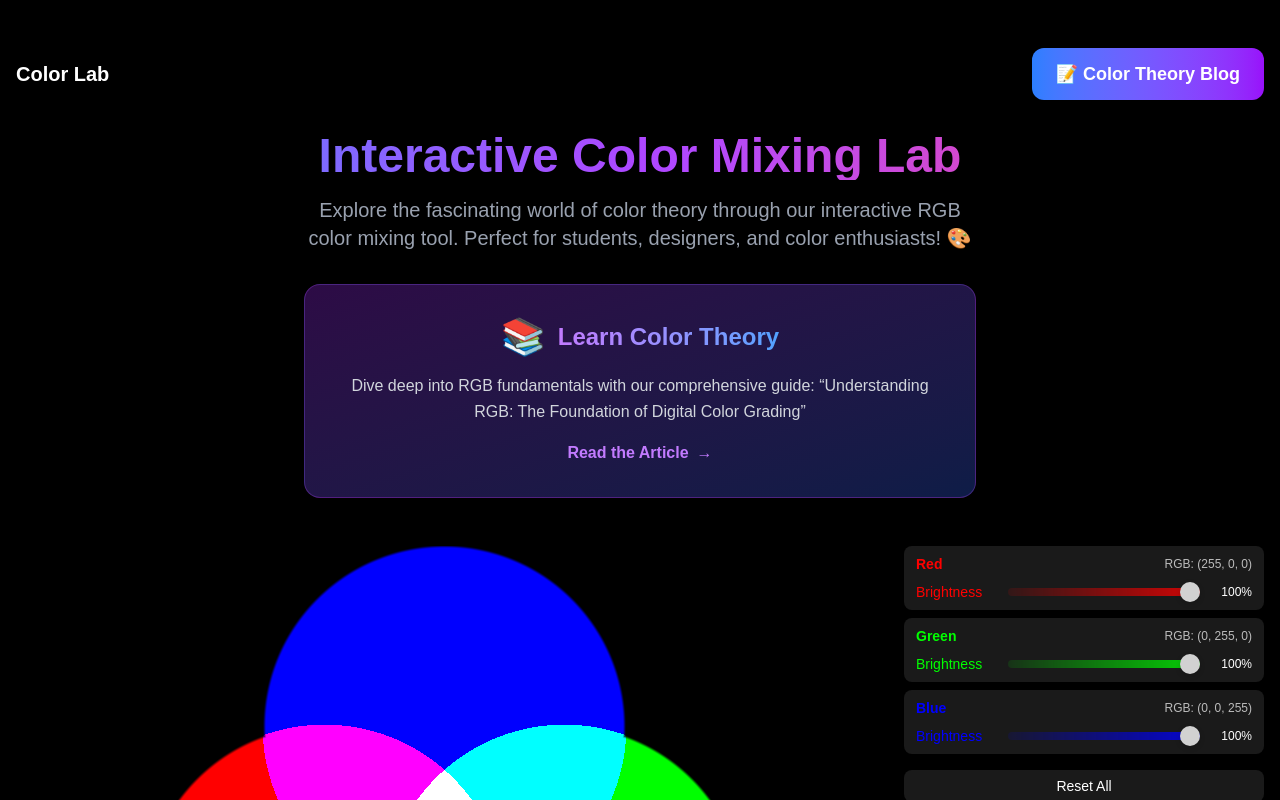
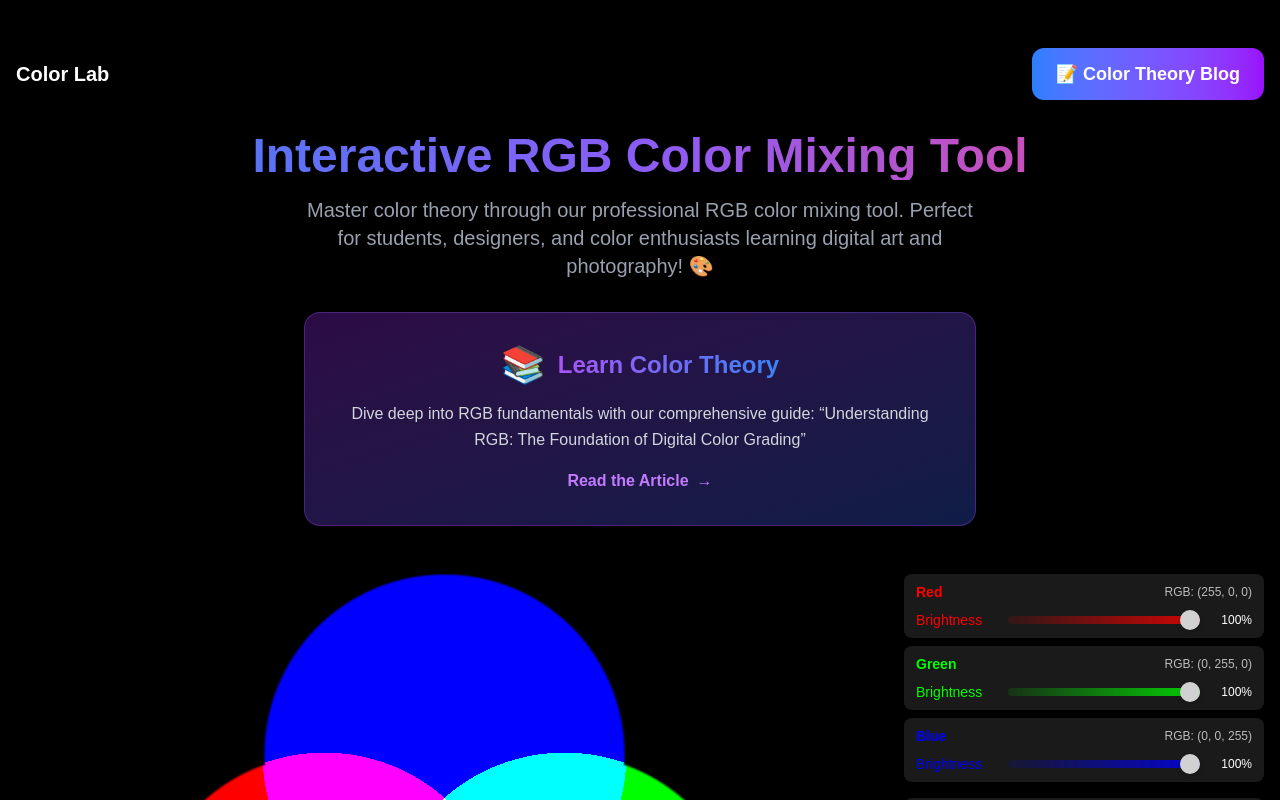
Before and after one commit to Jeffiano/color-hinter, a Next.js app: page / in a window 1280 px wide. Shown: the top 800 px of the page. Built offline with nearby package versions, Linux system fonts and the light colour scheme.

Commit message:
本地部署字体适配

```diff
--- a/app/blog/[slug]/page.tsx
+++ b/app/blog/[slug]/page.tsx
@@ -122,7 +122,7 @@ export default async function BlogPostPage({ params }: Props) {
 
             {/* Article Header */}
             <header className="mb-12">
-              <h1 className="text-4xl md:text-5xl font-bold mb-6 bg-gradient-to-r from-blue-500 via-purple-500 to-pink-500 bg-clip-text text-transparent leading-tight">
+              <h1 className="text-4xl md:text-5xl font-bold mb-6 gradient-text leading-tight">
                 {post.title}
               </h1>
 
--- a/app/globals.css
+++ b/app/globals.css
@@ -1,4 +1,5 @@
 @import "tailwindcss";
+@import "./gradient-text.css";
 
 :root {
   --background: #ffffff;
--- /dev/null
+++ b/app/gradient-text.css
@@ -0,0 +1,83 @@
+/* 渐变文字的兼容性样式 */
+.gradient-text {
+  /* 基础文字颜色作为降级方案 */
+  color: #3b82f6 !important; /* blue-500 */
+
+  /* 渐变文字 - 使用所有浏览器前缀 */
+  background: linear-gradient(to right, #3b82f6, #8b5cf6, #ec4899) !important;
+  background: -webkit-linear-gradient(to right, #3b82f6, #8b5cf6, #ec4899) !important;
+  background: -moz-linear-gradient(to right, #3b82f6, #8b5cf6, #ec4899) !important;
+  background: -o-linear-gradient(to right, #3b82f6, #8b5cf6, #ec4899) !important;
+
+  /* 背景裁剪 - 添加所有前缀 */
+  -webkit-background-clip: text !important;
+  -moz-background-clip: text !important;
+  background-clip: text !important;
+
+  /* 文字透明 - 添加前缀 */
+  -webkit-text-fill-color: transparent !important;
+  -moz-text-fill-color: transparent !important;
+}
+
+/* 修复 Safari 和某些移动浏览器的问题 */
+.gradient-text {
+  /* 强制重绘 */
+  transform: translateZ(0);
+  will-change: background;
+}
+
+/* 不支持背景裁剪的浏览器降级 */
+@supports not (-webkit-background-clip: text) {
+  .gradient-text {
+    color: #3b82f6 !important;
+    background: none !important;
+    -webkit-text-fill-color: initial !important;
+    -moz-text-fill-color: initial !important;
+  }
+}
+
+/* iOS Safari 特殊处理 */
+@supports (-webkit-touch-callout: none) {
+  .gradient-text {
+    -webkit-background-clip: text;
+    -webkit-text-fill-color: transparent;
+    background-attachment: fixed;
+  }
+}
+
+/* 特殊处理某些移动浏览器 */
+.gradient-text-purple-blue {
+  color: #8b5cf6 !important; /* purple-500 降级色 */
+  background: linear-gradient(to right, #a855f7, #3b82f6) !important;
+  background: -webkit-linear-gradient(to right, #a855f7, #3b82f6) !important;
+  -webkit-background-clip: text !important;
+  -moz-background-clip: text !important;
+  background-clip: text !important;
+  -webkit-text-fill-color: transparent !important;
+  -moz-text-fill-color: transparent !important;
+  transform: translateZ(0);
+}
+
+@supports not (-webkit-background-clip: text) {
+  .gradient-text-purple-blue {
+    color: #8b5cf6 !important;
+    background: none !important;
+    -webkit-text-fill-color: initial !important;
+    -moz-text-fill-color: initial !important;
+  }
+}
+
+/* 调试模式 - 开发环境中显示边框帮助识别问题 */
+@media screen and (max-width: 768px) {
+  .gradient-text,
+  .gradient-text-purple-blue {
+    /* 临时调试边框 */
+    /* border: 1px solid red; */
+    /* 确保字体加载 */
+    font-family: inherit;
+    /* 防止文字被裁剪 */
+    line-height: 1.2;
+    display: block;
+    word-wrap: break-word;
+  }
+}
--- a/app/layout.tsx
+++ b/app/layout.tsx
@@ -66,7 +66,7 @@ export default function RootLayout({
 }: Readonly<{
   children: React.ReactNode;
 }>) {
-  // JSON-LD structured data
+  // 增强的 JSON-LD 结构化数据
   const jsonLd = {
     '@context': 'https://schema.org',
     '@type': 'WebSite',
@@ -85,12 +85,29 @@ export default function RootLayout({
       '@type': 'Person',
       name: 'Leif Lumière',
       url: siteConfig.url,
+      jobTitle: 'Digital Color Theory Expert',
+      knowsAbout: ['Color Theory', 'Digital Photography', 'Color Grading', 'RGB Color Mixing']
     },
     publisher: {
       '@type': 'Organization',
       name: siteConfig.name,
       url: siteConfig.url,
+      logo: {
+        '@type': 'ImageObject',
+        url: `${siteConfig.url}/og-image.svg`
+      }
     },
+    mainEntity: {
+      '@type': 'SoftwareApplication',
+      name: 'RGB Color Mixing Tool',
+      applicationCategory: 'EducationalApplication',
+      operatingSystem: 'Web Browser',
+      offers: {
+        '@type': 'Offer',
+        price: '0',
+        priceCurrency: 'USD'
+      }
+    }
   };
 
   return (
--- a/app/page.tsx
+++ b/app/page.tsx
@@ -6,6 +6,29 @@ import { ColorState, ColorControls, HoveredColor } from "@/types";
 import { ControlPanel } from "@/components/ControlPanel";
 import { ColorMixingCanvas } from "@/components/ColorMixingCanvas";
 import Features from "@/components/Features";
+
+// SEO 优化：添加主页面的结构化数据
+const pageJsonLd = {
+  "@context": "https://schema.org",
+  "@type": "WebApplication",
+  "name": "Interactive RGB Color Mixing Tool",
+  "description": "Professional RGB color mixing tool for learning color theory, digital art, and photography. Real-time color blending with precise controls.",
+  "url": "https://color-hinter.org",
+  "applicationCategory": "EducationalApplication",
+  "operatingSystem": "Web Browser",
+  "offers": {
+    "@type": "Offer",
+    "price": "0",
+    "priceCurrency": "USD"
+  },
+  "featureList": [
+    "Real-time RGB color mixing",
+    "Interactive color theory learning",
+    "Precise brightness controls",
+    "Mobile-responsive design",
+    "Educational tooltips and guides"
+  ]
+};
 
 const initialState: ColorControls = {
   red: {
@@ -74,26 +97,36 @@ export default function Home() {
   }, []);
 
   return (
+    <>
+      {/* 结构化数据 */}
+      <script
+        type="application/ld+json"
+        dangerouslySetInnerHTML={{ __html: JSON.stringify(pageJsonLd) }}
+      />
+
       <div className="min-h-screen bg-black text-white overflow-x-hidden">
         <div className="max-w-7xl mx-auto px-4 py-12 w-full"
              style={{ maxWidth: '100vw', overflowX: 'hidden' }}>
           {/* Navigation */}
-        <nav className="flex justify-between items-center mb-8">
+          <nav className="flex justify-between items-center mb-8" role="navigation" aria-label="Main navigation">
             <div className="text-xl font-bold text-white">Color Lab</div>
             <Link
               href="/blog"
               className="px-6 py-3 bg-gradient-to-r from-blue-500 to-purple-600 text-white text-lg font-semibold rounded-xl hover:from-blue-600 hover:to-purple-700 transition-all duration-300 shadow-lg hover:shadow-xl transform hover:scale-105"
+              aria-label="Visit our color theory blog"
             >
               📝 Color Theory Blog
             </Link>
           </nav>
 
-        <h1 className="text-4xl md:text-5xl font-bold mb-4 text-center bg-gradient-to-r from-blue-500 via-purple-500 to-pink-500 bg-clip-text text-transparent">
-          Interactive Color Mixing Lab
+          <header>
+            <h1 className="text-4xl md:text-5xl font-bold mb-4 text-center gradient-text">
+              Interactive RGB Color Mixing Tool
             </h1>
             <p className="text-xl text-center text-gray-400 mb-8 max-w-2xl mx-auto">
-          Explore the fascinating world of color theory through our interactive RGB color mixing tool. Perfect for students, designers, and color enthusiasts! 🎨
+              Master color theory through our professional RGB color mixing tool. Perfect for students, designers, and color enthusiasts learning digital art and photography! 🎨
             </p>
+          </header>
 
         {/* Featured Blog Entry */}
         <div className="mb-12 text-center">
@@ -104,7 +137,7 @@ export default function Home() {
             <div className="bg-gradient-to-br from-purple-900/50 to-blue-900/50 border border-purple-500/30 rounded-2xl p-8 max-w-2xl mx-auto hover:border-purple-400/50 transition-all duration-300 hover:scale-[1.02] hover:shadow-2xl">
               <div className="flex items-center justify-center mb-4">
                 <span className="text-4xl mr-3">📚</span>
-                <h2 className="text-2xl font-bold bg-gradient-to-r from-purple-400 to-blue-400 bg-clip-text text-transparent">
+                <h2 className="text-2xl font-bold gradient-text-purple-blue">
                   Learn Color Theory
                 </h2>
               </div>
@@ -184,5 +217,6 @@ export default function Home() {
       <Features />
         </div>
       </div>
+    </>
   );
 }
--- /dev/null
+++ b/components/GradientText.tsx
@@ -0,0 +1,27 @@
+import React from 'react';
+import { getGradientTextStyle } from '@/lib/gradient-text';
+
+interface GradientTextProps {
+  children: React.ReactNode;
+  className?: string;
+  variant?: 'default' | 'purple-blue';
+  as?: 'h1' | 'h2' | 'h3' | 'span' | 'div';
+}
+
+export function GradientText({
+  children,
+  className = '',
+  variant = 'default',
+  as: Component = 'span'
+}: GradientTextProps) {
+  const style = getGradientTextStyle(variant);
+
+  return (
+    <Component
+      className={`gradient-text ${variant === 'default' ? '' : 'gradient-text-purple-blue'} ${className}`}
+      style={style}
+    >
+      {children}
+    </Component>
+  );
+}
--- /dev/null
+++ b/lib/gradient-text.ts
@@ -0,0 +1,40 @@
+// 渐变文字兼容性工具函数
+export const getGradientTextStyle = (gradient: 'default' | 'purple-blue' = 'default') => {
+  const gradients = {
+    default: 'linear-gradient(to right, #3b82f6, #8b5cf6, #ec4899)', // blue-500, purple-500, pink-500
+    'purple-blue': 'linear-gradient(to right, #a855f7, #3b82f6)' // purple-500, blue-500
+  };
+
+  const fallbackColors = {
+    default: '#3b82f6', // blue-500
+    'purple-blue': '#8b5cf6' // purple-500
+  };
+
+  return {
+    background: gradients[gradient],
+    WebkitBackgroundClip: 'text',
+    MozBackgroundClip: 'text',
+    backgroundClip: 'text',
+    WebkitTextFillColor: 'transparent',
+    MozTextFillColor: 'transparent',
+    color: 'transparent',
+    // 降级方案
+    fallback: {
+      color: fallbackColors[gradient],
+      background: 'none'
+    }
+  };
+};
+
+// React Hook 用于检测浏览器支持
+export const useGradientTextSupport = () => {
+  if (typeof window === 'undefined') return true;
+
+  // 检测是否支持 background-clip: text
+  const testElement = document.createElement('div');
+  testElement.style.background = 'linear-gradient(to right, red, blue)';
+  testElement.style.webkitBackgroundClip = 'text';
+  testElement.style.backgroundClip = 'text';
+
+  return testElement.style.backgroundClip === 'text' || testElement.style.webkitBackgroundClip === 'text';
+};
--- a/lib/seo.ts
+++ b/lib/seo.ts
@@ -1,19 +1,37 @@
 export const siteConfig = {
-  name: "Color Hinter",
-  description: "Master color theory and digital color grading with our interactive tools and expert guides. Learn RGB fundamentals, white balance, and advanced photo editing techniques.",
+  name: "Color Hinter - RGB Color Mixing Tool",
+  description: "Master color theory and digital color grading with our professional interactive RGB color mixing tool. Learn color fundamentals, white balance, and advanced photo editing techniques for photography and design.",
   url: "https://color-hinter.org",
-  ogImage: "/og-image.jpg",
+  ogImage: "/og-image.svg",
   keywords: [
-    "color theory",
-    "RGB color mixing",
-    "white balance",
+    // 主要关键词
+    "RGB color mixing tool",
+    "interactive color theory",
+    "color mixing calculator",
+
+    // 教育相关
+    "color theory learning",
     "digital color grading",
+    "photography education",
+    "design fundamentals",
+
+    // 技术术语
+    "additive color mixing",
+    "primary colors RGB",
+    "color temperature tool",
+    "white balance adjustment",
+
+    // 用户群体
     "photography post-processing",
-    "color correction",
-    "photo editing",
-    "color mixing tool",
-    "digital photography",
-    "color temperature"
+    "digital art tutorials",
+    "color correction guide",
+    "photo editing tools",
+
+    // 长尾关键词
+    "learn RGB color mixing online",
+    "interactive color wheel tool",
+    "color theory for beginners",
+    "digital photography basics"
   ]
 }
 
--- a/next.config.ts
+++ b/next.config.ts
@@ -1,9 +1,25 @@
 import type { NextConfig } from "next";
 
 const nextConfig: NextConfig = {
-  // 最小化配置，避免任何潜在冲突
   reactStrictMode: true,
-  swcMinify: true
+  swcMinify: true,
+
+  // 图片优化配置
+  images: {
+    formats: ['image/webp', 'image/avif'],
+    minimumCacheTTL: 60 * 60 * 24 * 30, // 30 days
+    deviceSizes: [640, 750, 828, 1080, 1200, 1920, 2048, 3840],
+    imageSizes: [16, 32, 48, 64, 96, 128, 256, 384],
+  },
+
+  // 性能优化
+  experimental: {
+    optimizeCss: true,
+    scrollRestoration: true
+  },
+
+  // 压缩配置
+  compress: true,
 };
 
 export default nextConfig;
```
Also changed, not shown: app/blog/page.tsx (+33 -1 lines), public/robots.txt. Lines whose indentation alone changed are shown as unchanged.
